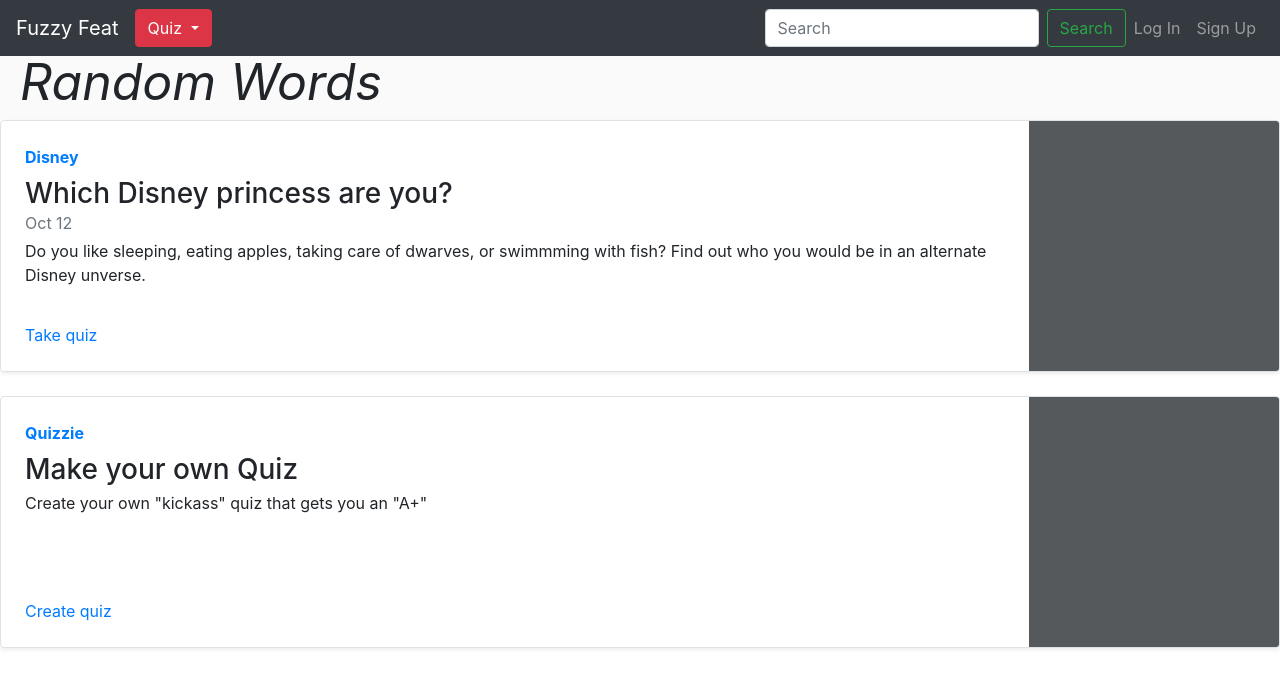
After one commit to school-projects-csuf/FuzzyFeat, a PHP site: page /categories.html in a window 1280 px wide. The commit adds this page. Shown: the top 688 px of the page. Run offline with PHP 8.4, Linux system fonts and the light colour scheme.

Commit message:
Category stuff
still working on the other page

```diff
--- /dev/null
+++ b/categories.html
@@ -0,0 +1,86 @@
+<!DOCTYPE html>
+<html lang="en" dir="ltr">
+
+<head>
+  <meta name="viewport" content="width = device-width, initial-scale = 1">
+  <meta charset="utf-8">
+  <title>Create A Quiz</title>
+  <link rel="stylesheet" href="https://stackpath.bootstrapcdn.com/bootstrap/4.3.1/css/bootstrap.min.css" integrity="sha384-ggOyR0iXCbMQv3Xipma34MD+dH/1fQ784/j6cY/iJTQUOhcWr7x9JvoRxT2MZw1T" crossorigin="anonymous">
+  <link href="https://fonts.googleapis.com/css?family=Permanent+Marker&display=swap" rel="stylesheet">
+  <link rel="stylesheet" href="stylesheets/styles.css">
+
+</head>
+
+<body>
+  <header>
+    <nav class="navbar navbar-expand-lg fixed-top navbar-dark bg-dark">
+      <button class="navbar-toggler" type="button" data-toggle="collapse" data-target="#navbarTogglerDemo03" aria-controls="navbarTogglerDemo03" aria-expanded="false" aria-label="Toggle navigation">
+        <span class="navbar-toggler-icon"></span>
+      </button>
+      <a class="navbar-brand" href="index.html">Fuzzy Feat</a>
+      <div class="collapse navbar-collapse" id="navbarTogglerDemo03">
+        <!-- Example single danger button -->
+        <div class="btn-group">
+          <button type="button" class="btn btn-danger dropdown-toggle" data-toggle="dropdown" aria-haspopup="true" aria-expanded="false">
+            Quiz
+          </button>
+          <div class="dropdown-menu">
+            <a class="dropdown-item" href="#">Take A Quiz</a>
+            <div class="dropdown-divider"></div>
+            <a class="dropdown-item" href="create.html">Create A Quiz</a>
+          </div>
+        </div>
+        <ul class="navbar-nav flex-row ml-md-auto d-none d-md-flex">
+          <form class="form-inline my-2 my-lg-0">
+            <input class="form-control mr-sm-2" type="search" placeholder="Search" aria-label="Search">
+            <button class="btn btn-outline-success my-2 my-sm-0" type="submit">Search</button>
+          </form>
+          <li class="nav-item">
+            <a class="nav-link" href="login.html">Log In</a>
+          </li>
+          <li class="nav-item">
+            <a class="nav-link" href="signup.html">Sign Up</a>
+          </li>
+        </ul>
+      </div>
+    </nav>
+  </header>
+
+  <div class="categoryTitle"> Random Words</div>
+
+  <div class="quizzes-container">
+    <!-- quiz 1 -->
+    <div class="row no-gutters border rounded overflow-hidden flex-md-row mb-4 shadow-sm h-md-250 position-relative">
+      <div class="col p-4 d-flex flex-column position-static">
+        <strong class="d-inline-block mb-2 text-primary">Disney</strong>
+        <h3 class="mb-0">Which Disney princess are you?</h3>
+        <div class="mb-1 text-muted">Oct 12</div>
+        <p class="card-text mb-auto">Do you like sleeping, eating apples, taking care of dwarves, or swimmming with fish? Find out who you would be in an alternate Disney unverse.</p>
+        <a href="#" class="stretched-link">Take quiz</a>
+      </div>
+      <div class="col-auto d-none d-lg-block">
+        <svg class="bd-placeholder-img" width="250" height="250" xmlns="http://www.w3.org/2000/svg" preserveAspectRatio="xMidYMid slice" focusable="false" role="img" aria-label="Placeholder: Thumbnail">
+          <title></title>
+          <rect width="100%" height="100%" fill="#55595c"></rect><text x="50%" y="50%" fill="#eceeef" dy=".3em"></text>
+        </svg>
+      </div>
+    </div>
+    <!-- quiz 2 -->
+    <div class="row no-gutters border rounded overflow-hidden flex-md-row mb-4 shadow-sm h-md-250 position-relative">
+      <div class="col p-4 d-flex flex-column position-static">
+        <strong class="d-inline-block mb-2 text-primary">Quizzie</strong>
+        <h3 class="mb-0">Make your own Quiz</h3>
+        <div class="mb-1 text-muted"></div>
+        <p class="card-text mb-auto">Create your own "kickass" quiz that gets you an "A+"</p>
+        <a href="#" class="stretched-link">Create quiz</a>
+      </div>
+      <div class="col-auto d-none d-lg-block">
+        <svg class="bd-placeholder-img" href="./stylesheets/plus.png" width="250" height="250" xmlns="http://www.w3.org/2000/svg" preserveAspectRatio="xMidYMid slice" focusable="false" role="img" aria-label="Placeholder: Thumbnail">
+          <title></title>
+          <rect width="100%" height="100%" fill="#55595c"></rect><text x="50%" y="50%" fill="#eceeef" dy=".3em"></text>
+        </svg>
+      </div>
+    </div>
+  </div>
+
+</html>
--- a/stylesheets/styles.css
+++ b/stylesheets/styles.css
@@ -40,3 +40,13 @@
 #loginContainer{
   padding-top: 50px;
 }
+
+.categoryTitle {
+  height: 120px;
+  width:100%;
+  font-style: italic;
+  background-color:rgba(250,250,250,100);
+  padding-left: 20px;
+  padding-top:45px;
+  font-size: 50px;
+}
```
Also changed, not shown: img/plus.png (added).
